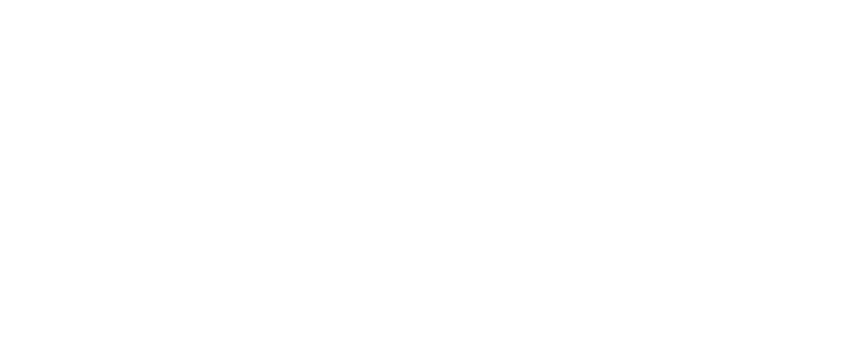
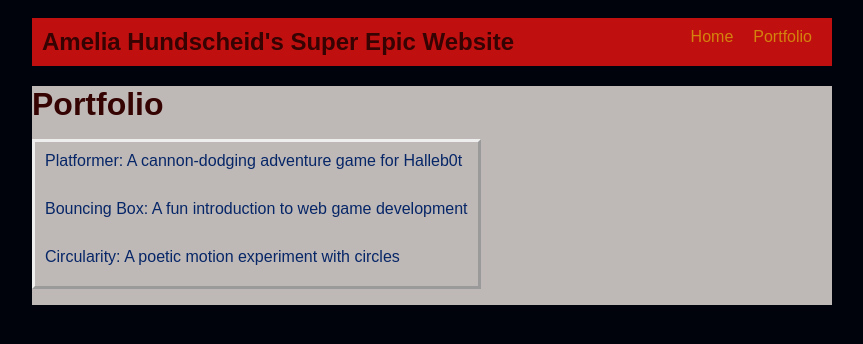
Before and after one commit to ameliahunds/ameliahunds.github.io, a plain HTML site: page portfolio.html in a window 1280 px wide. Shown: the whole page, without its empty margins (208-1071 px from the left). Drawn offline with Linux system fonts and the light colour scheme.

Commit message:
add index.html and css files

```diff
--- a/portfolio.html
+++ b/portfolio.html
@@ -0,0 +1,41 @@
+<!DOCTYPE html>
+<html>
+  <head>
+    <title>Amelia Hundscheid Portfolio</title>
+    <link rel="stylesheet" href="style.css" />
+  </head>
+
+  <body>
+    <!-- All content goes here -->
+    <div id="all-contents">
+      <nav>
+<h1>Amelia Hundscheid's Super Epic Website</h1>
+<ul id="nav-ul">
+  <li class="nav-li">
+  <a href="index.html">Home</a>
+  </li>
+  <li class="nav-li">
+    <a href="portfolio.html">Portfolio</a>
+  </li>
+</ul>
+      </nav>
+
+      <main>
+        <div>
+          <h1>Portfolio</h1>
+          <ul id="portfolio">
+            <li>
+              <a href="">Platformer: A cannon-dodging adventure game for Halleb0t</a>
+            </li>
+            <li>
+              <a href="">Bouncing Box: A fun introduction to web game development</a>
+            </li>
+            <li>
+              <a href="">Circularity: A poetic motion experiment with circles</a>
+            </li>
+          </ul>
+        </div>
+      </main>
+    </div>
+  </body>
+</html>
--- a/style.css
+++ b/style.css
@@ -12,7 +12,7 @@ body {
 
 /* navigation menu */
 nav {
-    background: rgb(63, 2, 2);
+    background: #c00f0f;
     margin: 0 auto;
     display: flex;
     padding: 10px;
@@ -21,7 +21,7 @@ nav {
 h1 {
     display: flex;
     align-items: center;
-    color: rgb(218, 4, 4);
+    color: rgb(54, 3, 3);
     flex: 1;
     margin: 0;
 }
@@ -40,12 +40,12 @@ h1 {
 
 a {
     text-decoration: none;
-    color: #990000;
+    color: #d3840e;
 }
 
 /* main container area beneath menu */
 main {
-    background: rgb(190, 185, 182);
+    background: #beb9b6;
     display: flex;
     margin-top: 20px;
 }
@@ -57,6 +57,7 @@ main {
 
 .sidebar-img {
     width: 200px;
+    border-style: solid;
 }
 
 .content {
@@ -66,7 +67,7 @@ main {
 
 /* interests section styles */
 #interests {
-    border: 4px rgb(211, 132, 14) ridge;
+    border: 4px #d3840e ridge;
     padding: 8px;
     margin-top: 20px;
 }
@@ -74,3 +75,33 @@ main {
 h2, h3 {
     margin: 0px;
 }
+/* Portfolio styles */
+.content h1 {
+  color: black;
+}
+
+#portfolio {
+  list-style-type: none;
+  padding-left: 0;
+}
+
+#portfolio li {
+  background: #beb9b6;
+  padding: 10px;
+  border-radius: 10px;
+  margin-bottom: 10px;
+}
+
+#portfolio li:hover {
+  background: #939db6;
+}
+
+#portfolio a {
+  text-decoration: none;
+  color: #072668;
+}
+
+/* tests */
+#portfolio {
+    border-style: outset;
+}
```
Also changed, not shown: index.html (+3 -3 lines).
